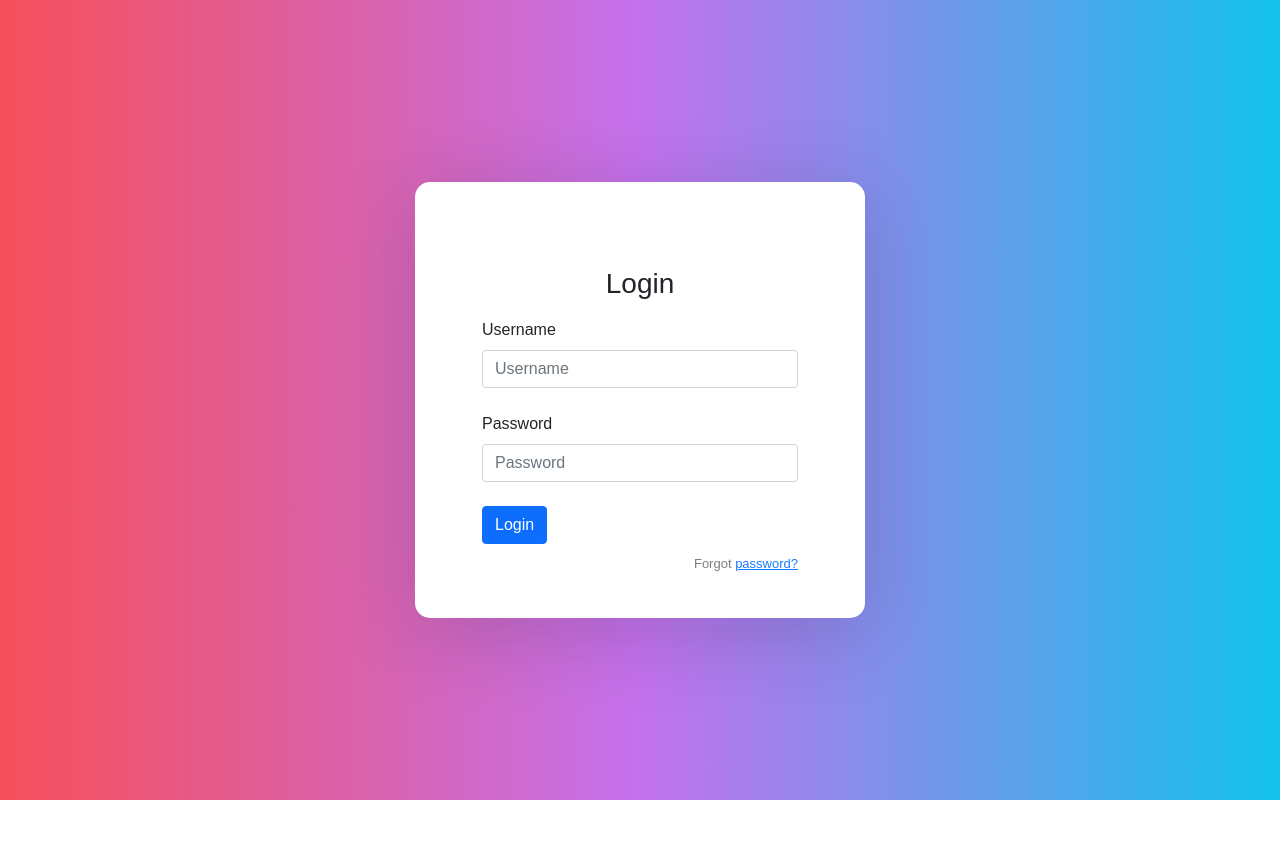
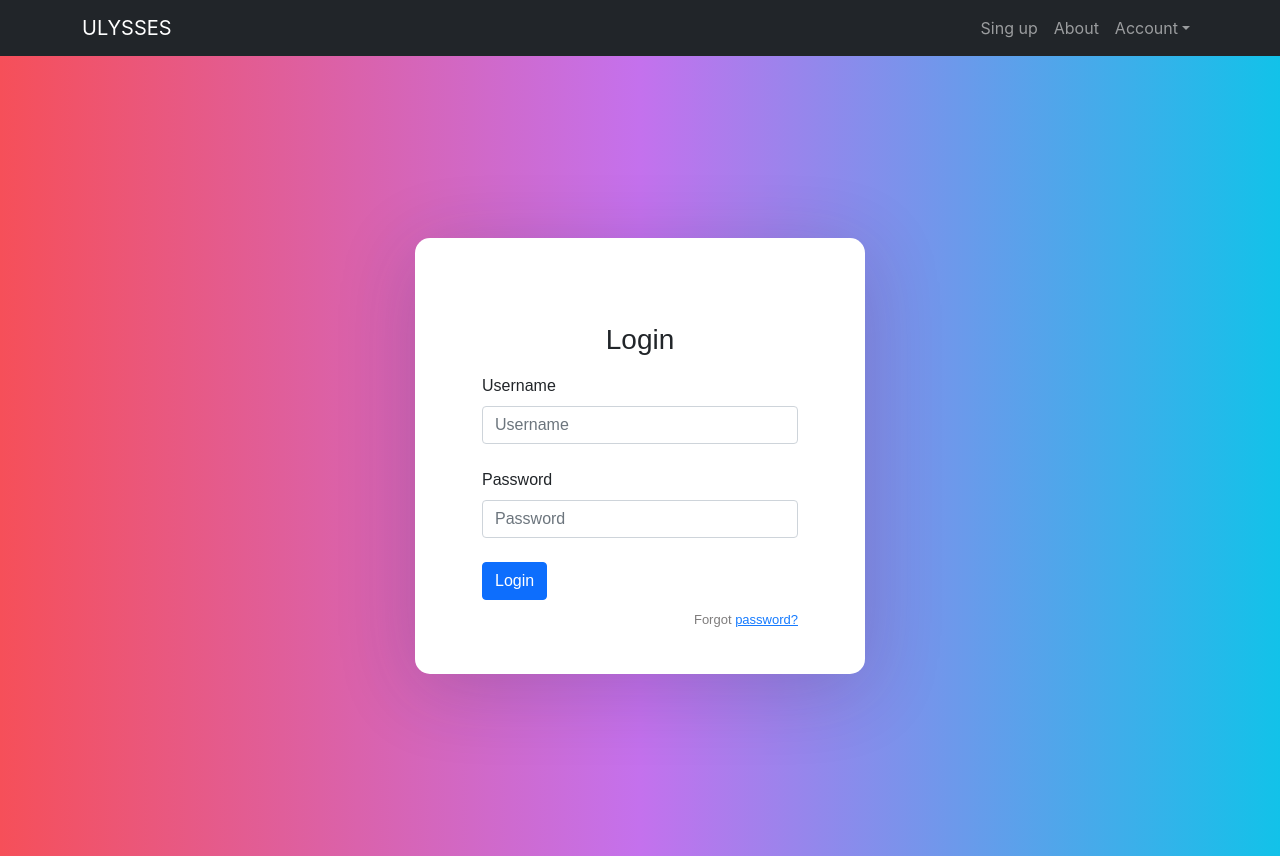
Before and after one commit to Luisa13/Ulysses, a React (Create React App) app in the folder client-ulysses/: page / in a window 1280 px wide. Before the commit the page ends 800 px from the top, so only its background shows below. Built offline with nearby package versions, Linux system fonts and the light colour scheme.

Commit message:
Adds structure bar

```diff
--- a/client-ulysses/src/App.tsx
+++ b/client-ulysses/src/App.tsx
@@ -3,20 +3,20 @@ import { BrowserRouter as Router, Switch, Route } from "react-router-dom";
 import '../node_modules/bootstrap/dist/css/bootstrap.min.css';
 import {AuthProvider} from "./domain/components/authContext";
 import {AuthRouteComponent} from "./domain/components/authRoute";
+import Header from './presentation/headerBar';
 
-//import ListUser from './presentation/ListUsers';
-//import ListStage from './presentation/ListStages';
 import ListTripsUser from "./presentation/listTripsUser";
-import AddNewTripModal from "./presentation/use-cases/addTrip"
 import Login from './presentation/Login';
+import Register from './presentation/register';
+import DetailTripStages from './presentation/detailTripStages';
 
 
 function App() {
+
   return (
     <div className="App">
 
-
-
+    <Header></Header>
       <header className="App-header"> </header>
       <AuthProvider>
           <Router>
@@ -26,8 +26,16 @@ function App() {
                 <Login/>
               </Route>
 
+              <Route exact path = "/register">
+                <Register/>
+              </Route>
+
               <AuthRouteComponent path = "/listTripsUser">
                   <ListTripsUser/>
+              </AuthRouteComponent>
+
+              <AuthRouteComponent path = "/detailTripStages">
+                  <DetailTripStages/>
               </AuthRouteComponent>
 
             </Switch>
--- a/client-ulysses/src/presentation/headerBar.tsx
+++ b/client-ulysses/src/presentation/headerBar.tsx
@@ -6,14 +6,14 @@ const Header: React.FC = () => {
     return(
         <Navbar collapseOnSelect expand="lg" bg="dark" variant="dark">
             <Container>
-            <Navbar.Brand href="#home">ULYSSES</Navbar.Brand>
+            <Navbar.Brand href="/">ULYSSES</Navbar.Brand>
             <Navbar.Toggle aria-controls="responsive-navbar-nav" />
             <Navbar.Collapse id="responsive-navbar-nav">
                 <Nav className="me-auto">
 
                 </Nav>
                 <Nav>
-                <Nav.Link href="#">Sing in</Nav.Link>
+                <Nav.Link href="/register">Sing up</Nav.Link>
                 <Nav.Link href="#">About</Nav.Link>
                 <NavDropdown title="Account" id="collasible-nav-dropdown">
                     <NavDropdown.Item href="#action/3.1">Settings</NavDropdown.Item>
```
